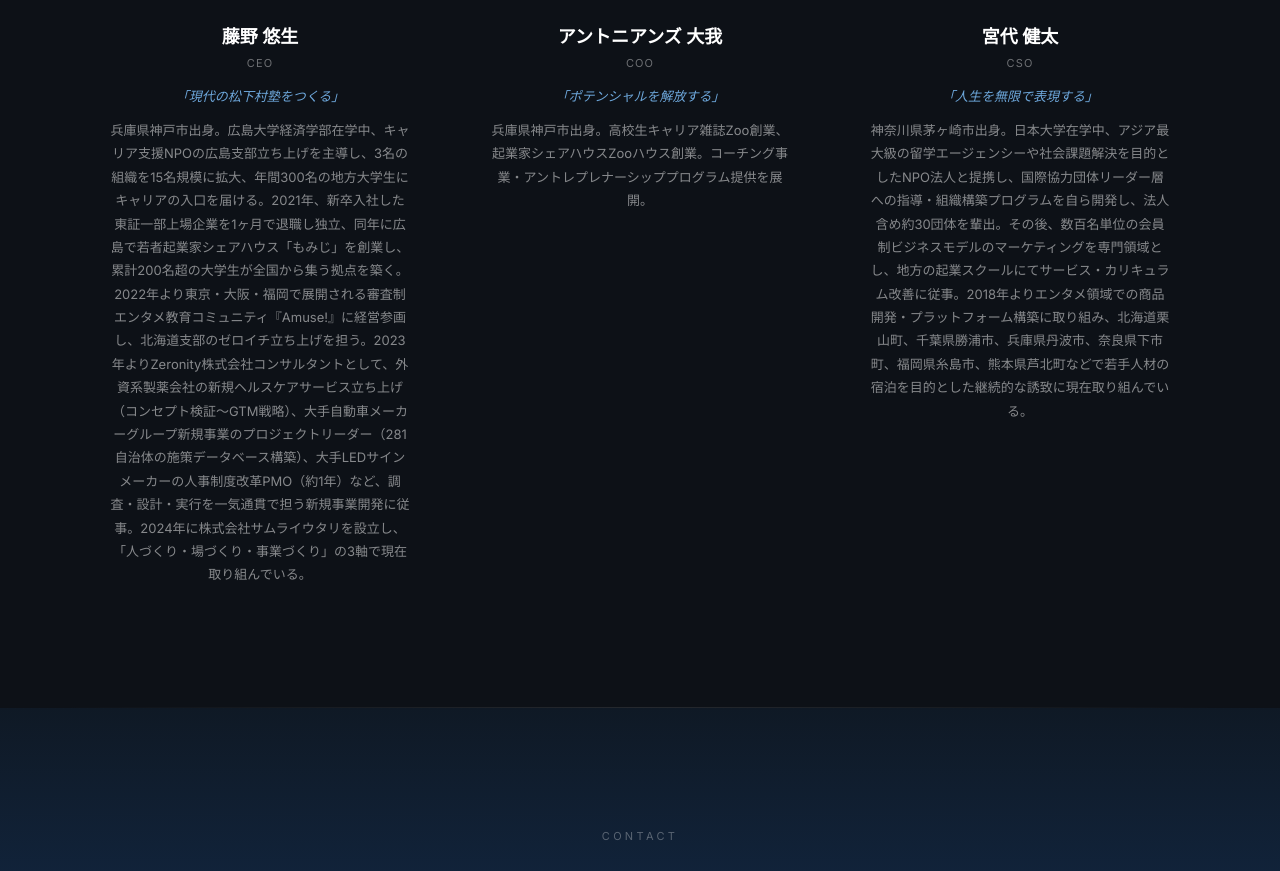
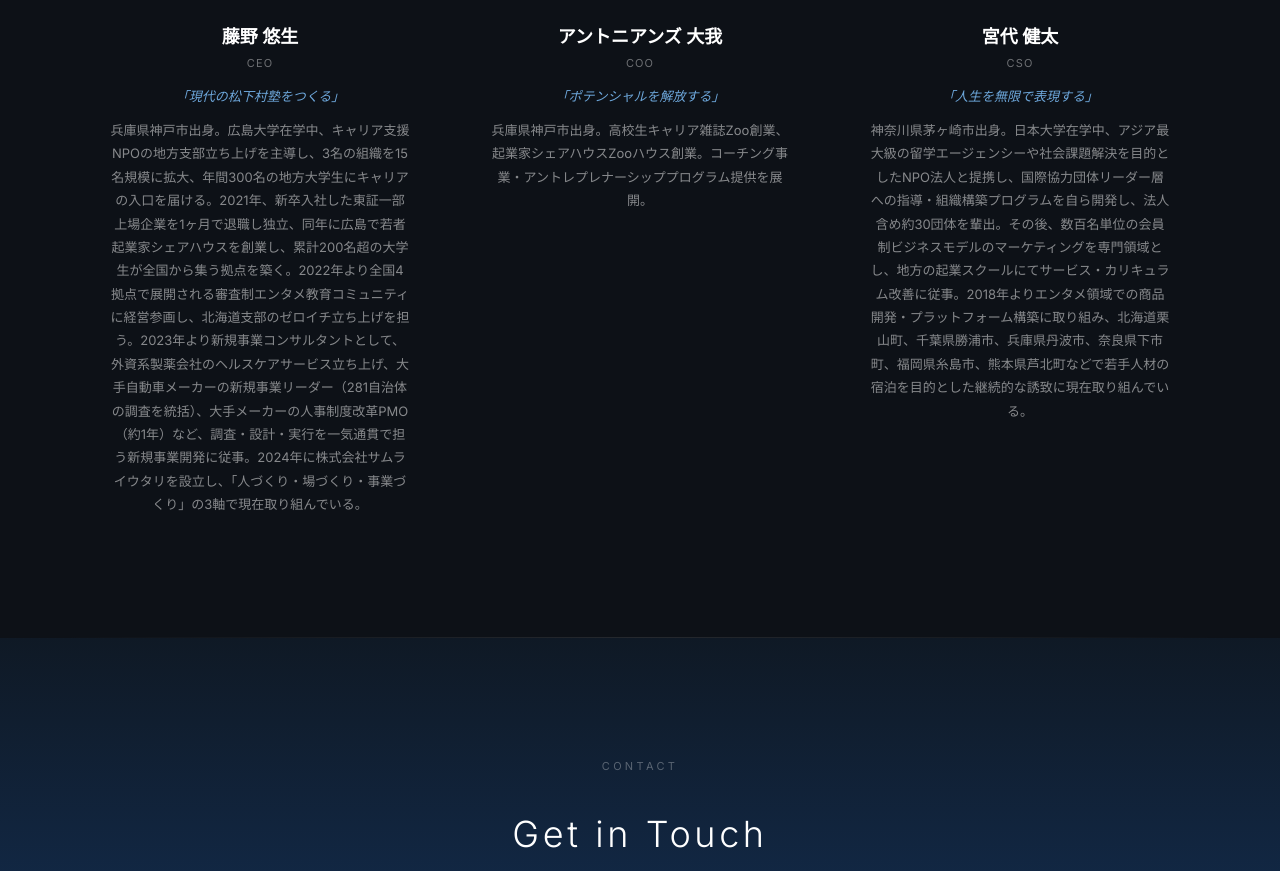
Before and after one commit to youcan0824/samurai-utari-site, a Next.js app: page / in a window 1280 px wide. Shown: the part 3404-4275 px from the top of the page. Built offline with nearby package versions, Linux system fonts and the light colour scheme.

Commit message:
Team: 藤野bioの固有名詞を削減（宮代と同等の抽象度に）

```diff
--- a/src/components/team.tsx
+++ b/src/components/team.tsx
@@ -10,7 +10,7 @@ const members = [
     nameEn: "Yuki Fujino",
     role: "CEO",
     motto: "「現代の松下村塾をつくる」",
-    bio: "兵庫県神戸市出身。広島大学経済学部在学中、キャリア支援NPOの広島支部立ち上げを主導し、3名の組織を15名規模に拡大、年間300名の地方大学生にキャリアの入口を届ける。2021年、新卒入社した東証一部上場企業を1ヶ月で退職し独立、同年に広島で若者起業家シェアハウス「もみじ」を創業し、累計200名超の大学生が全国から集う拠点を築く。2022年より東京・大阪・福岡で展開される審査制エンタメ教育コミュニティ『Amuse!』に経営参画し、北海道支部のゼロイチ立ち上げを担う。2023年よりZeronity株式会社コンサルタントとして、外資系製薬会社の新規ヘルスケアサービス立ち上げ（コンセプト検証〜GTM戦略）、大手自動車メーカーグループ新規事業のプロジェクトリーダー（281自治体の施策データベース構築）、大手LEDサインメーカーの人事制度改革PMO（約1年）など、調査・設計・実行を一気通貫で担う新規事業開発に従事。2024年に株式会社サムライウタリを設立し、「人づくり・場づくり・事業づくり」の3軸で現在取り組んでいる。",
+    bio: "兵庫県神戸市出身。広島大学在学中、キャリア支援NPOの地方支部立ち上げを主導し、3名の組織を15名規模に拡大、年間300名の地方大学生にキャリアの入口を届ける。2021年、新卒入社した東証一部上場企業を1ヶ月で退職し独立、同年に広島で若者起業家シェアハウスを創業し、累計200名超の大学生が全国から集う拠点を築く。2022年より全国4拠点で展開される審査制エンタメ教育コミュニティに経営参画し、北海道支部のゼロイチ立ち上げを担う。2023年より新規事業コンサルタントとして、外資系製薬会社のヘルスケアサービス立ち上げ、大手自動車メーカーの新規事業リーダー（281自治体の調査を統括）、大手メーカーの人事制度改革PMO（約1年）など、調査・設計・実行を一気通貫で担う新規事業開発に従事。2024年に株式会社サムライウタリを設立し、「人づくり・場づくり・事業づくり」の3軸で現在取り組んでいる。",
     photo: "/photos/fujino.webp",
     initial: "YF",
   },
```
